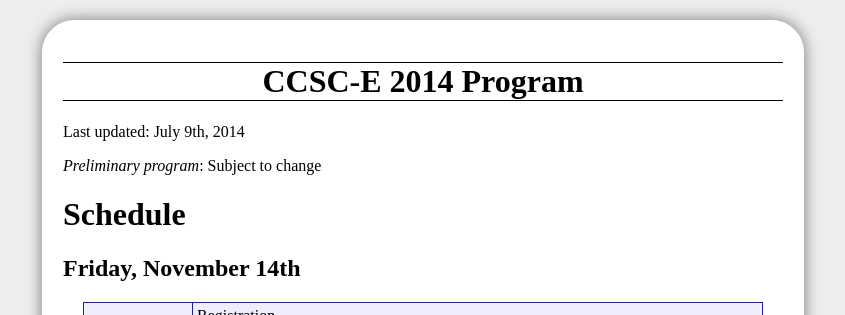
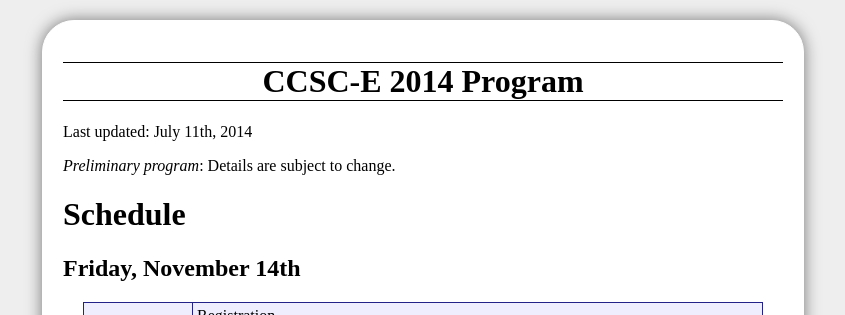
Before and after one commit to ycpcs/ccsce2014-web, a Jekyll site: the page built from program.md, in a window 1280 px wide and 900 px high. Shown: the top 315 px of the window, without its empty margins (217-1062 px from the left). Built offline with Jekyll 4.4.1, drawn with Linux system fonts in a browser that asks for light colours; Markdown is read by kramdown in place of the engine named in the settings.

Commit message:
update "Last updated"

```diff
--- a/program.md
+++ b/program.md
@@ -3,9 +3,9 @@ layout: default
 title: "CCSC-E 2014 Program"
 ---
 
-Last updated: July 9th, 2014
+Last updated: July 11th, 2014
 
-*Preliminary program*: Subject to change
+*Preliminary program*: Details are subject to change.
 
 # Schedule
 
```
